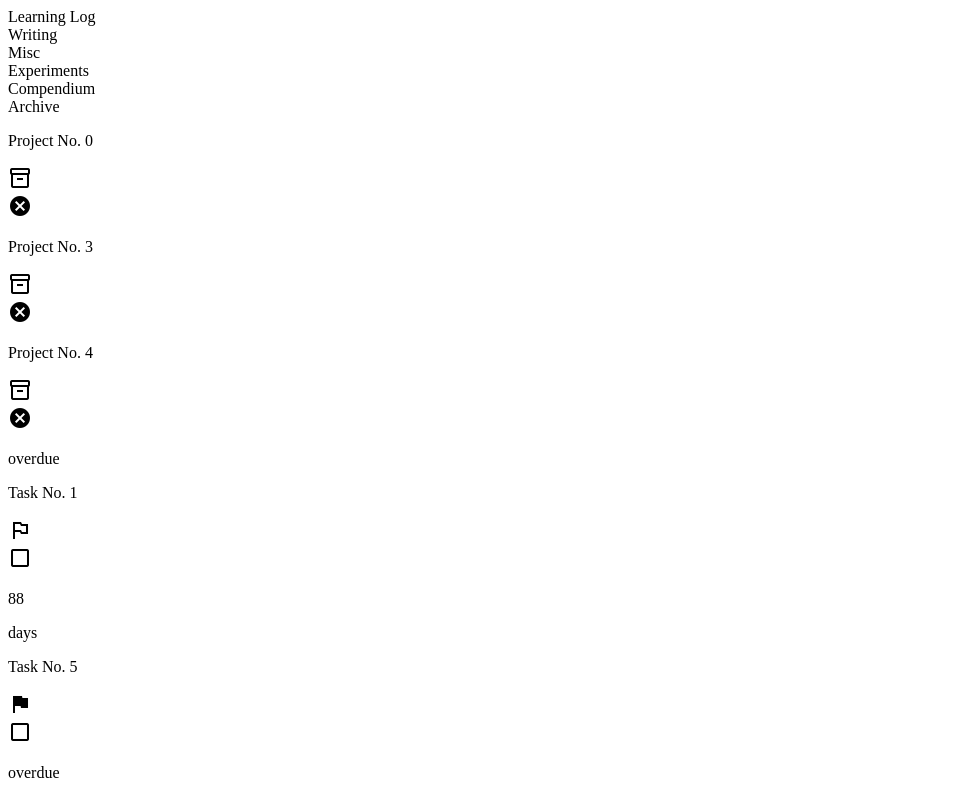
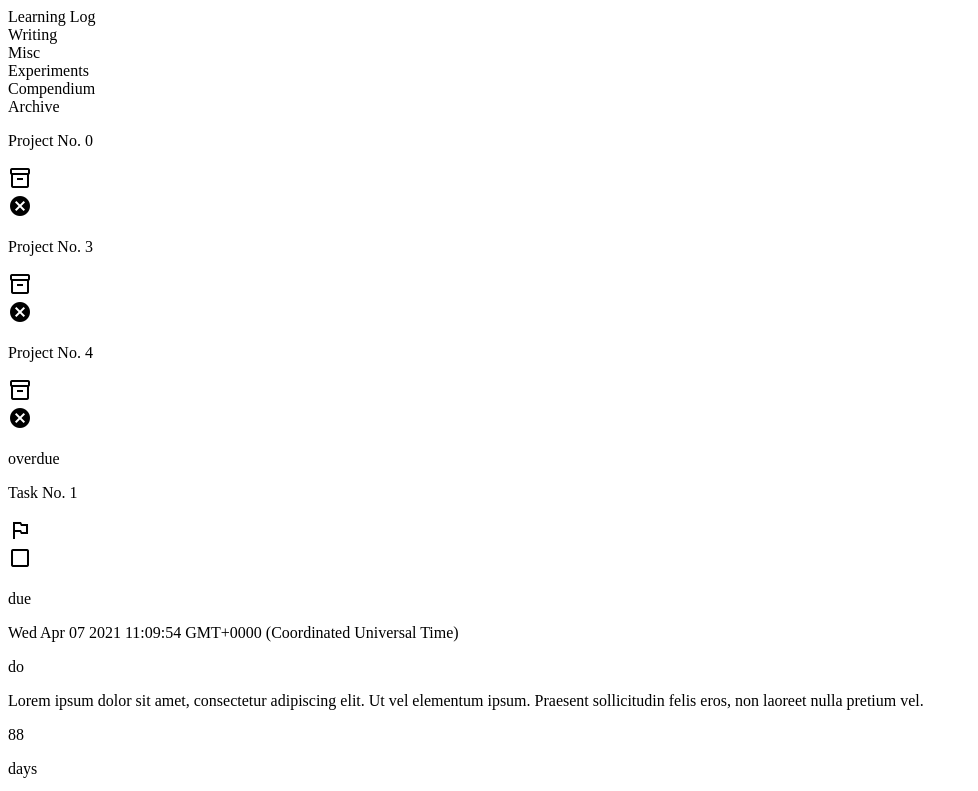
Before and after one commit to grumbeard/to-do, a website built with webpack: page dist/index.html in a window 1280 px wide. Shown: the top 791 px of the page, without its empty margins (0-978 px from the left). Built offline with nearby package versions, Linux system fonts and the light colour scheme.

Commit message:
Add Feature: Task Details (Display on Task Selection)

```diff
--- a/src/seeds.js
+++ b/src/seeds.js
@@ -39,7 +39,8 @@ function seedData () {
       title: `Task No. ${i}`,
       priority: (Math.random() > 0.5),
       done: (Math.random() > 0.5),
-      due: _getRandomDate()
+      due: _getRandomDate(),
+      description: 'Lorem ipsum dolor sit amet, consectetur adipiscing elit. Ut vel elementum ipsum. Praesent sollicitudin felis eros, non laoreet nulla pretium vel.'
     });
 
     // Add task to random project
--- a/src/view/coordinator.js
+++ b/src/view/coordinator.js
@@ -43,8 +43,9 @@ const coordinator = (function () {
       let folder = foldersUI.createFolder(data);
       _folders.append(folder);
 
-      if (data == currentFolderData) _makeActive(folder);
       folder.addEventListener("click", controller.handleSelect);
+
+      if (data == currentFolderData) _makeActive('folder', folder);
     });
 
   }
@@ -58,10 +59,9 @@ const coordinator = (function () {
       let project = projectsUI.createProject(data);
       _projects.append(project);
 
-      if (data == currentProjectData) _makeActive(project);
       project.addEventListener("click", controller.handleSelect);
-      _bindEventToChild(project, 'archive', 'click', controller.handleArchive);
-      _bindEventToChild(project, 'delete', 'click', controller.handleDelete);
+
+      if (data == currentProjectData) _makeActive('project', project);
     });
 
   }
@@ -75,18 +75,39 @@ const coordinator = (function () {
       let task = tasksUI.createTask(data);
       _tasks.append(task);
 
-      if (data == currentTaskData) _makeActive(task);
       task.addEventListener("click", controller.handleSelect);
-      _bindEventToChild(task, 'priority', 'click', controller.handleTogglePriority)
-      _bindEventToChild(task, 'done', 'click', controller.handleToggleDone)
+      _bindEventToChild(task, 'priority', 'click', controller.handleTogglePriority);
+      _bindEventToChild(task, 'done', 'click', controller.handleToggleDone);
+
+      if (data == currentTaskData) _makeActive('task', task);
     });
 
   }
 
 
-  function _makeActive(element) {
+  function _makeActive(type, element) {
 
     element.classList.add('active');
+
+    switch(type) {
+
+      case 'folder':
+        break;
+
+      case 'project':
+        _bindEventToChild(element, 'archive', 'click', controller.handleArchive);
+        _bindEventToChild(element, 'delete', 'click', controller.handleDelete);
+        break;
+
+      case 'task':
+        const taskDetails = element.querySelector('.task-details-container');
+        taskDetails.classList.remove('hide');
+        break;
+
+      default:
+        console.log("unknown selection type");
+
+    }
 
   }
 
--- a/src/view/tasks.js
+++ b/src/view/tasks.js
@@ -39,10 +39,13 @@ const tasks = (function () {
 
     const countdown = _createCountdown(data.due);
 
-    task.append(countdown, title, priorityToggle, doneToggle);
+    const taskDetails = _createTaskDetails(data);
+
+    task.append(countdown, title, priorityToggle, doneToggle, taskDetails);
 
     return task
   }
+
 
   function _createCountdown(dueDate) {
 
@@ -74,6 +77,45 @@ const tasks = (function () {
 
   }
 
+
+  function _createTaskDetails(taskData) {
+
+    const taskDetails = document.createElement('div');
+    taskDetails.classList.add('task-details-container', 'hide');
+
+    const dueDetail = _createTaskDetail('due', taskData.due);
+    const doDetail = _createTaskDetail('do', taskData.description);
+
+    const buttons = document.createElement('div');
+    buttons.classList.add('task-details-btns-container');
+
+    taskDetails.append(dueDetail, doDetail, buttons);
+
+    return taskDetails;
+
+  }
+
+
+  function _createTaskDetail(labelText, infoHTML) {
+
+    const taskDetail = document.createElement('div');
+    taskDetail.classList.add('task-detail-container');
+
+    const detailLabel = document.createElement('p');
+    detailLabel.classList.add('task-detail-label');
+    detailLabel.innerText = labelText;
+
+    const detailInfo = document.createElement('p');
+    detailInfo.classList.add('task-detail-info');
+    detailInfo.innerHTML = infoHTML;
+
+    taskDetail.append(detailLabel, detailInfo);
+
+    return taskDetail;
+
+  }
+
+
   return { createTask };
 
 })();
```
Also changed, not shown: dist/index.html, dist/styles/main.css (added).
